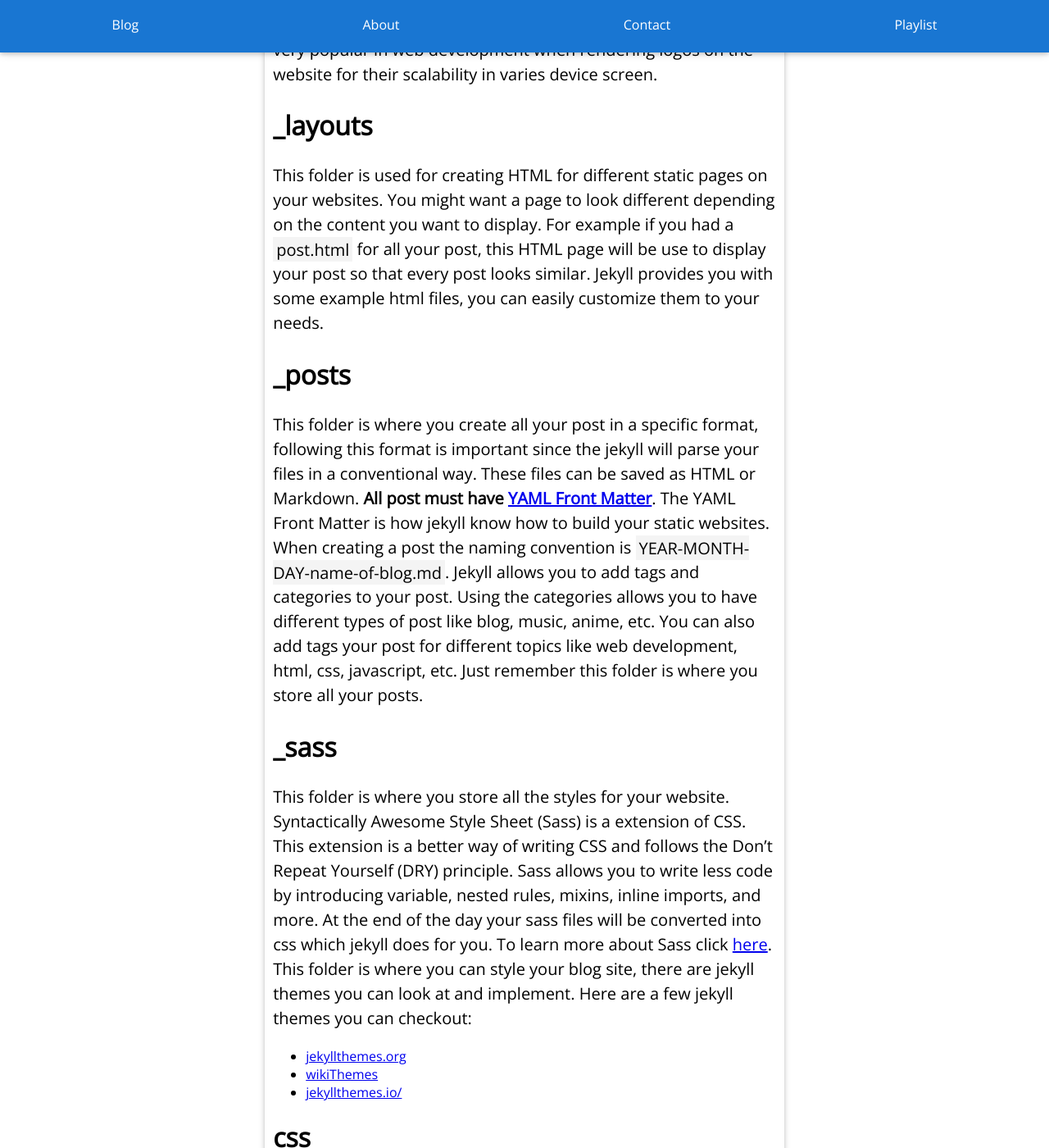
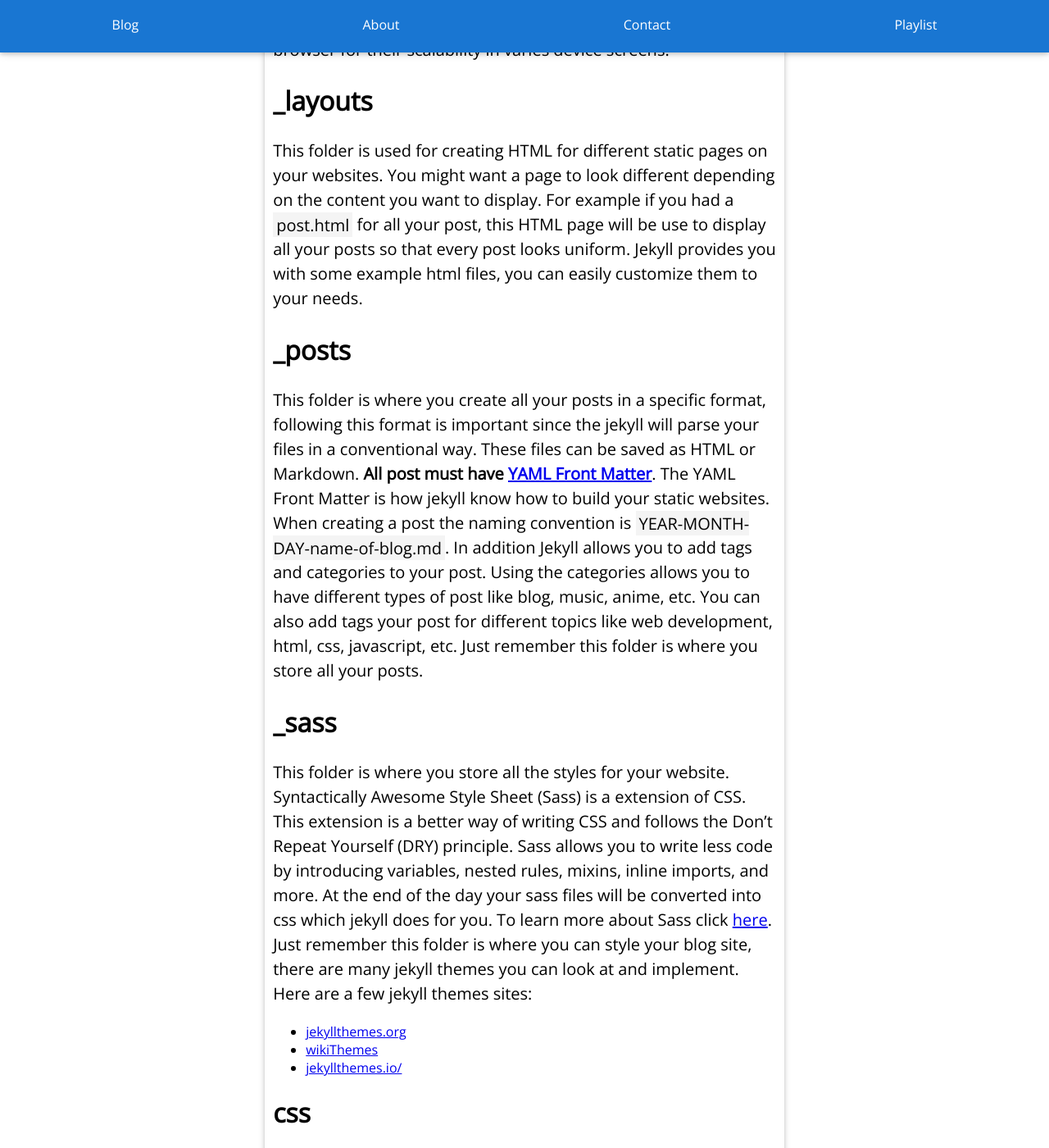
Before and after one commit to JordanSpencerWu/old-website, a Jekyll site: the page built from _posts/blog/2016-02-21-creating-a-blog-with-jekyll.markdown, in a window 1280 px wide and 1400 px high, scrolled down 2530 px. Shown: the whole window at 82% size. Built offline with Jekyll 4.4.1, drawn with Linux system fonts in a browser that asks for light colours; nearby versions of some CDN libraries; comment, search, counter and statistics services are not loaded; some of the changed text lies outside the part shown.

Commit message:
fix creating a blog with jekyll post

```diff
--- a/_posts/blog/2016-02-21-creating-a-blog-with-jekyll.markdown
+++ b/_posts/blog/2016-02-21-creating-a-blog-with-jekyll.markdown
@@ -73,38 +73,38 @@
   └── index.html
 {% endhighlight %}
 
-This is what you create when you ran the `jekyll new myblog` CLI command in your terminal.
+All this was created when you ran the `jekyll new myblog` CLI command in your terminal.
 This provides you with an example of a blog site using jekyll and understanding all the files
-is essential to creating your own blog site. Before I start talking about what each folder
-and file do, it's important to know what Jekyl uses the `Liquid` templating language (for
-more information click <a href="https://docs.shopify.com/themes/liquid" target="_blank">here</a>).
-What is great about this template is that it allows HTML reuse and has build in filtering
+is essential to creating your own custom blog site. It's important to know what Jekyl uses the
+`Liquid` templating language, for more information
+click <a href="https://docs.shopify.com/themes/liquid" target="_blank">here</a>).
+What is great about this language is that it allows HTML reuse and has built-in filtering
 methods which is great for filtering your posts.
 
 ## _includes
 
 This folder is used when you have reuseable html that you might want to include into your
-HTML page. Some great examples are having a `navbar.html`, you can include this navbar
-in all your static websites. In the example, jekyll included a footer, head, header, and
+HTML page. A great examples is having a `navbar.html`, you can include this navbar
+in all your static websites. In the blog structure, jekyll included a footer, head, header, and
 other files like svg. Scalable Vector Graphic (SVG) are very popular in web development when
-rendering logos on the website for their scalability in varies device screen.
+rendering logos in the browser for their scalability in varies device screens.
 
 # _layouts
 
 This folder is used for creating HTML for different static pages on your websites. You might
 want a page to look different depending on the content you want to display. For example if you
-had a `post.html` for all your post, this HTML page will be use to display your post so that
-every post looks similar. Jekyll provides you with some example html files, you can easily
+had a `post.html` for all your post, this HTML page will be use to display all your posts so that
+every post looks uniform. Jekyll provides you with some example html files, you can easily
 customize them to your needs.
 
 # _posts
 
-This folder is where you create all your post in a specific format, following this format is
+This folder is where you create all your posts in a specific format, following this format is
 important since the jekyll will parse your files in a conventional way. These files can be
 saved as HTML or Markdown. **All post must have
 <a href="http://jekyllrb.com/docs/frontmatter/" target="_blank">YAML Front Matter</a>**.
 The YAML Front Matter is how jekyll know how to build your static websites. When creating a post
-the naming convention is `YEAR-MONTH-DAY-name-of-blog.md`. Jekyll allows you to add tags and
+the naming convention is `YEAR-MONTH-DAY-name-of-blog.md`. In addition Jekyll allows you to add tags and
 categories to your post. Using the categories allows you to have different types of post like
 blog, music, anime, etc. You can also add tags your post for different topics like web development,
 html, css, javascript, etc. Just remember this folder is where you store all your posts.
@@ -113,11 +113,11 @@
 This folder is where you store all the styles for your website. Syntactically Awesome Style
 Sheet (Sass) is a extension of CSS. This extension is a better way of writing CSS and follows
 the Don't Repeat Yourself (DRY) principle. Sass allows you to write less code by introducing
-variable, nested rules, mixins, inline imports, and more. At the end of the day your sass files
+variables, nested rules, mixins, inline imports, and more. At the end of the day your sass files
 will be converted into css which jekyll does for you. To learn more about Sass click
-<a href="http://sass-lang.com/guide" target="_blank">here</a>. This folder is where you can
-style your blog site, there are jekyll themes you can look at and implement. Here are a few jekyll
-themes you can checkout:
+<a href="http://sass-lang.com/guide" target="_blank">here</a>. Just remember this folder is where you can
+style your blog site, there are many jekyll themes you can look at and implement. Here are a few jekyll
+themes sites:
 
 * <a href="http://jekyllthemes.org/" target="_blank">jekyllthemes.org</a>
 * <a href="https://github.com/jekyll/jekyll/wiki/Themes" target="_blank">wikiThemes</a>
```
Also changed, not shown: other parts of _posts/blog/2016-02-21-creating-a-blog-with-jekyll.markdown (+11 -11 lines).
